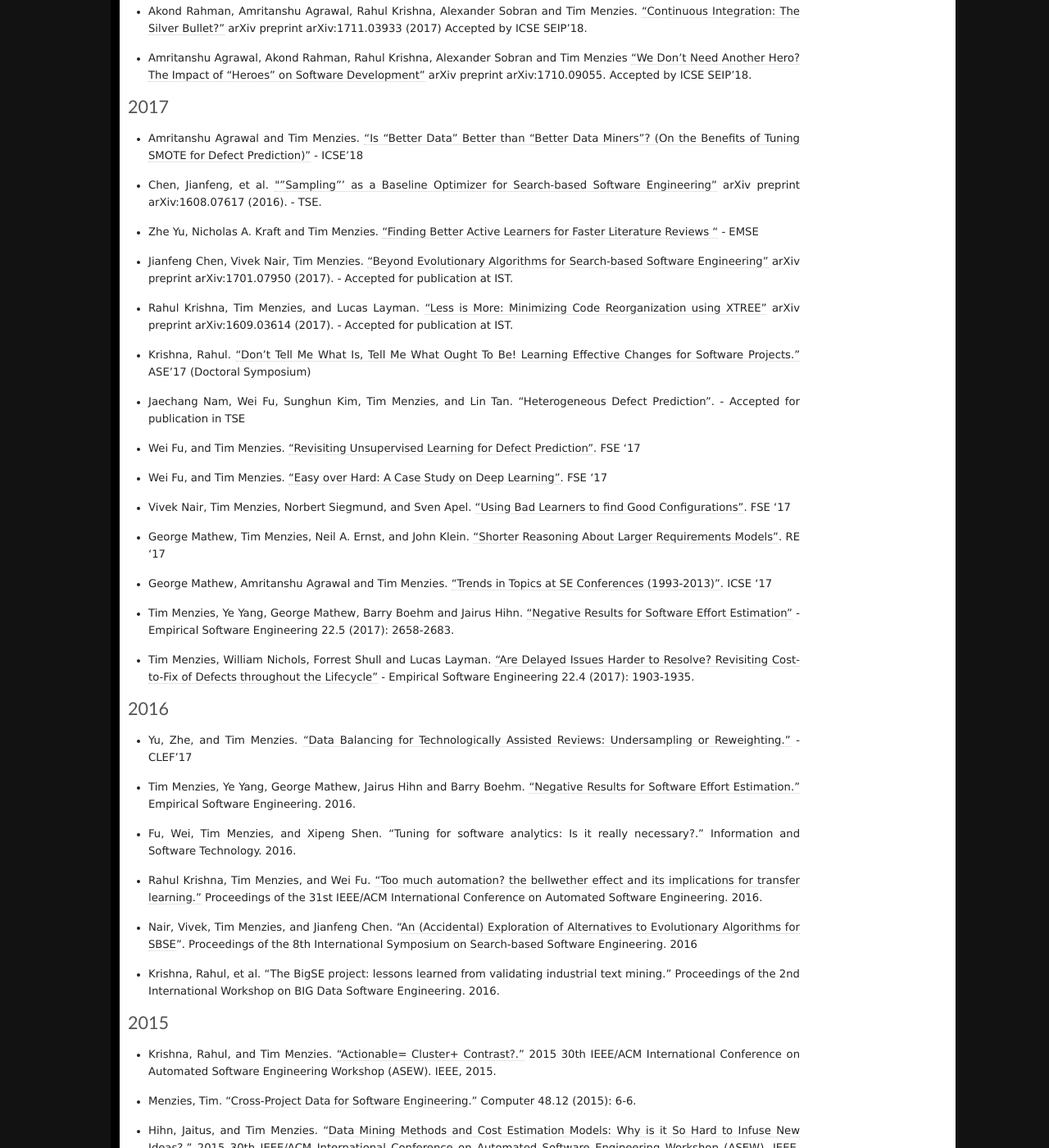
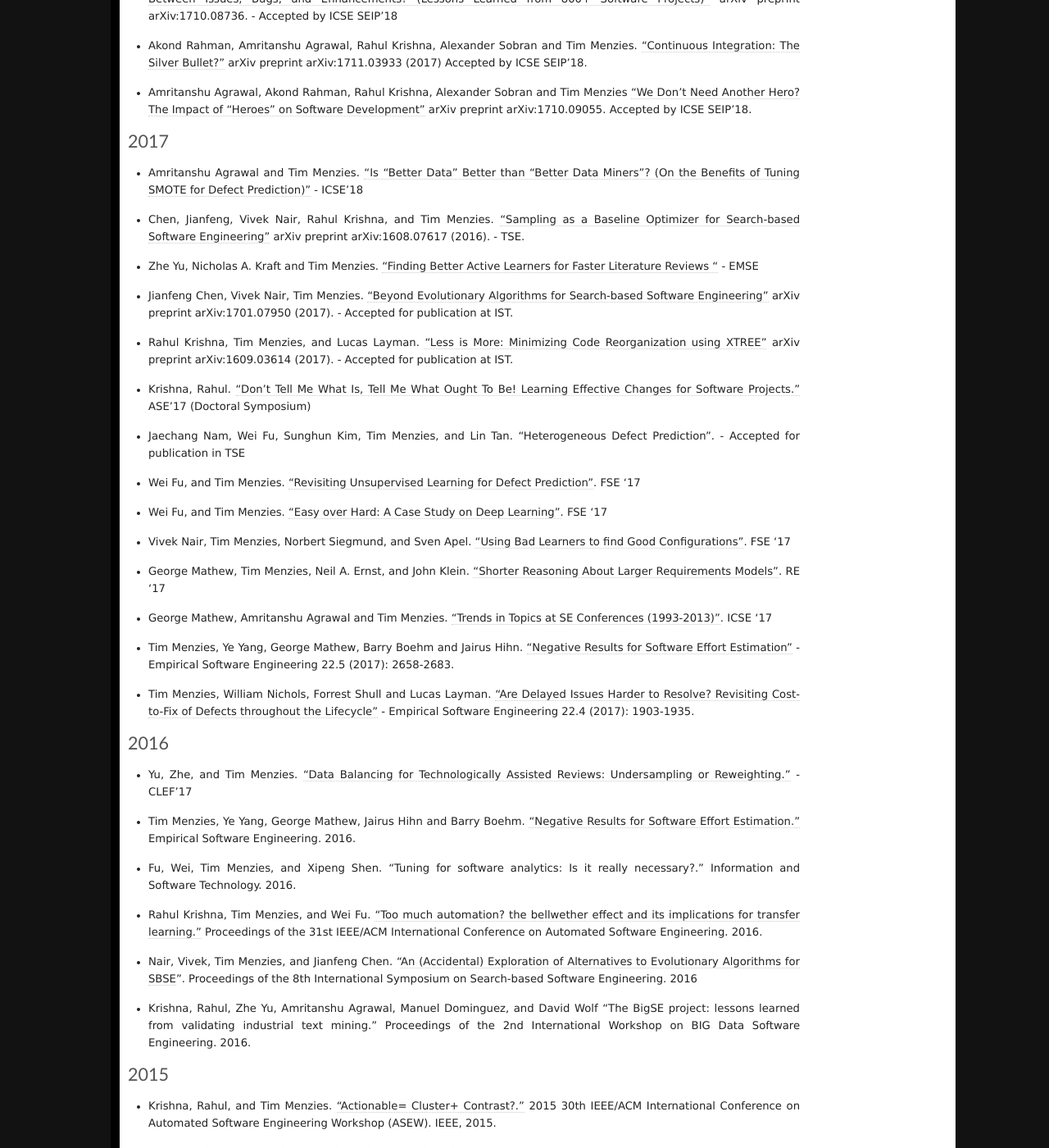
Before and after one commit to ai-se/ai-se.github.io, a Jekyll site: the page built from papers/_posts/2016-12-31-Papers.md, in a window 1280 px wide and 1400 px high, scrolled down 1135 px. Shown: the whole window at 82% size. Built offline with Jekyll 4.4.1, drawn with Linux system fonts in a browser that asks for light colours; some of the changed text lies outside the part shown.

Commit message:
update papers

```diff
--- a/papers/_posts/2016-12-31-Papers.md
+++ b/papers/_posts/2016-12-31-Papers.md
@@ -6,9 +6,9 @@
 ---
 ### 2018
 
-+ Majumder, Suvodeep, et al. ["500+ Times Faster Than Deep Learning (A Case Study Exploring Faster Methods for Text Mining StackOverflow)."](https://arxiv.org/pdf/1802.05319.pdf) arXiv preprint arXiv:1802.05319 (2018). - Accepted by MSR.
++ Majumder, Suvodeep, Nikhila Balaji, Katie Brey, Wei Fu, and Tim Menzies ["500+ Times Faster Than Deep Learning (A Case Study Exploring Faster Methods for Text Mining StackOverflow)."](https://arxiv.org/pdf/1802.05319.pdf) arXiv preprint arXiv:1802.05319 (2018). - Accepted by MSR.
 
-+ Nair, Vivek, et al. ["Data-Driven Search-based Software Engineering."](https://arxiv.org/pdf/1801.10241.pdf) arXiv preprint arXiv:1801.10241 (2018). - Accepted by MSR.
++ Nair, Vivek, Amritanshu Agrawal, Jianfeng Chen, Wei Fu, George Mathew, Tim Menzies, Leandro Minku, Markus Wagner, and Zhe Yu. ["Data-Driven Search-based Software Engineering."](https://arxiv.org/pdf/1801.10241.pdf) arXiv preprint arXiv:1801.10241 (2018). - Accepted by MSR.
 
 + Rahul Krishna and Tim Menzies. ["Bellwethers: A Baseline Method For Transfer Learning"](https://arxiv.org/abs/1703.06218) arXiv preprint arXiv:1703.06218 (2017). - Accepted by TSE.
 
@@ -24,7 +24,7 @@
 
 + Amritanshu Agrawal and Tim Menzies. ["Is "Better Data" Better than "Better Data Miners"? (On the Benefits of Tuning SMOTE for Defect Prediction)"](https://arxiv.org/pdf/1705.03697.pdf) -  ICSE'18
 
-+ Chen, Jianfeng, et al. [""Sampling"' as a Baseline Optimizer for Search-based Software Engineering"](https://arxiv.org/abs/1608.07617) arXiv preprint arXiv:1608.07617 (2016). - TSE.
++ Chen, Jianfeng, Vivek Nair, Rahul Krishna, and Tim Menzies.  ["Sampling as a Baseline Optimizer for Search-based Software Engineering"](https://arxiv.org/abs/1608.07617) arXiv preprint arXiv:1608.07617 (2016). - TSE.
 
 + Zhe Yu, Nicholas A. Kraft and Tim Menzies. ["Finding Better Active Learners for Faster Literature Reviews
 "](https://arxiv.org/pdf/1612.03224) -  EMSE
@@ -63,7 +63,7 @@
 
 + Nair, Vivek, Tim Menzies, and Jianfeng Chen. "[An (Accidental) Exploration of Alternatives to Evolutionary Algorithms for SBSE](http://link.springer.com/chapter/10.1007/978-3-319-47106-8_7)". Proceedings of the 8th International Symposium on Search-based Software Engineering. 2016
 
-+ Krishna, Rahul, et al. "The BigSE project: lessons learned from validating industrial text mining." Proceedings of the 2nd International Workshop on BIG Data Software Engineering. 2016.
++ Krishna, Rahul, Zhe Yu, Amritanshu Agrawal, Manuel Dominguez, and David Wolf "The BigSE project: lessons learned from validating industrial text mining." Proceedings of the 2nd International Workshop on BIG Data Software Engineering. 2016.
 
 ### 2015
 + Krishna, Rahul, and Tim Menzies. ["Actionable= Cluster+ Contrast?."](https://scholar.google.com/scholar_url?url=https://raw.githubusercontent.com/rahlk/rahlk.github.io/master/pdfs/15action.pdf&hl=en&sa=T&oi=gsb-gga&ct=res&cd=0&ei=XizYV6S5OI2XmAG_hJWgBw&scisig=AAGBfm3TkB515lgJujJgbLR7Npl4mOKTvg) 2015 30th IEEE/ACM International Conference on Automated Software Engineering Workshop (ASEW). IEEE, 2015.
```
